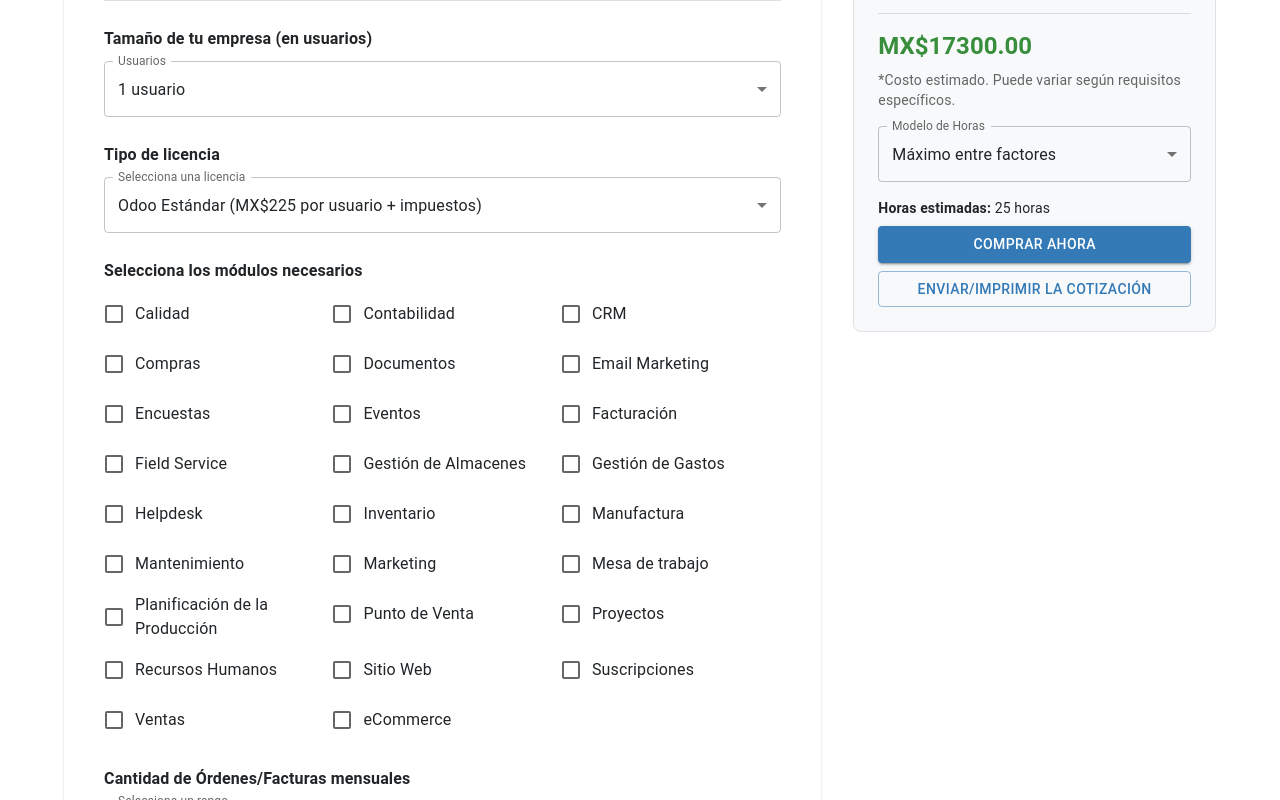
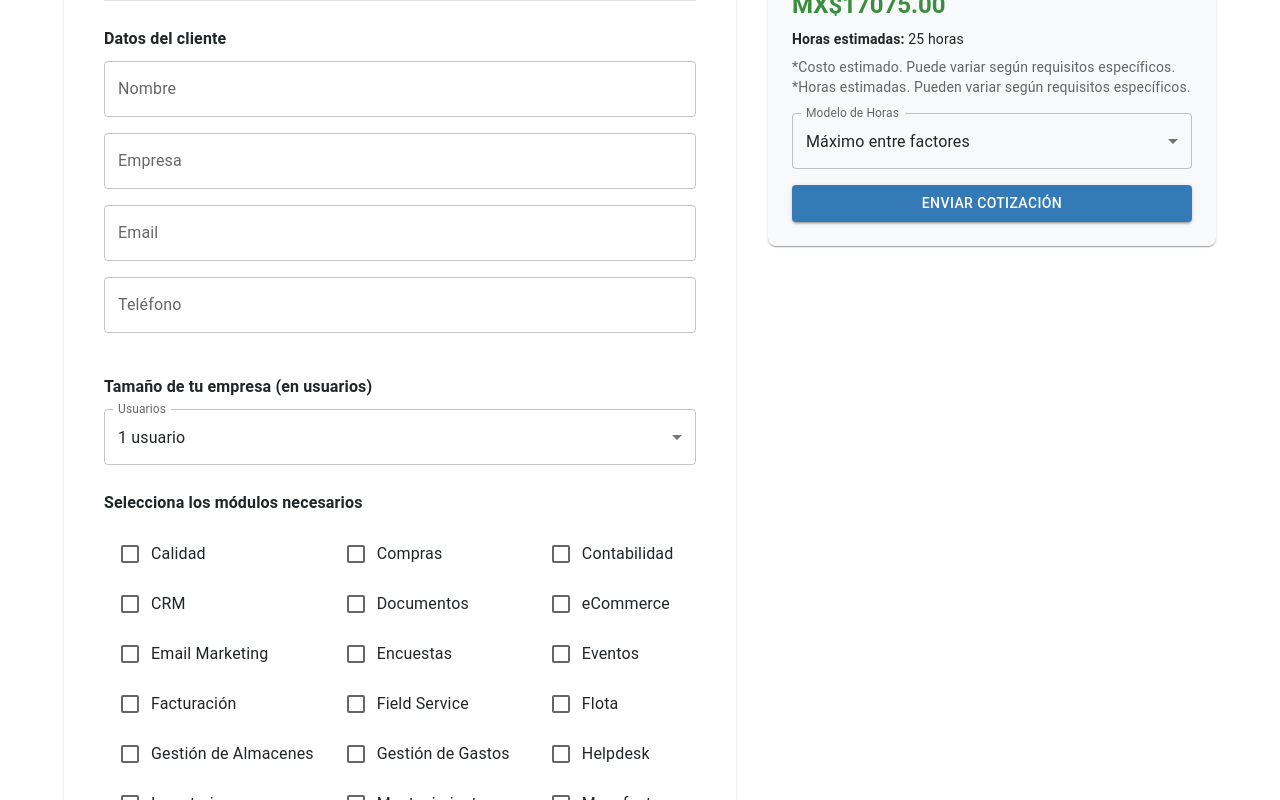
Before and after one commit to FReptar0/cotizador, a Next.js app: page /cotizador in a window 1280 px wide. Shown: the part 280-1080 px from the top of the page. Built offline with nearby package versions, Linux system fonts and the light colour scheme; sample sign-in values are in the browser's storage.

Commit message:
Actualizar dependencias de Material-UI a la versión 7.0.1 e incluir iconos de Material-UI

```diff
--- a/package.json
+++ b/package.json
@@ -11,7 +11,8 @@
   "dependencies": {
     "@emotion/react": "^11.14.0",
     "@emotion/styled": "^11.14.0",
-    "@mui/material": "^6.4.8",
+    "@mui/icons-material": "^7.0.1",
+    "@mui/material": "^7.0.1",
     "next": "15.2.3",
     "react": "^19.0.0",
     "react-dom": "^19.0.0"
--- a/src/pages/cotizador.js
+++ b/src/pages/cotizador.js
@@ -17,7 +17,11 @@
   MenuItem,
   Grid,
   Button,
+  IconButton,
+  Menu,
+  TextField,
 } from "@mui/material";
+import AccountCircleIcon from "@mui/icons-material/AccountCircle";
 import { createTheme, ThemeProvider } from "@mui/material/styles";
 
 // Configuración del tema con la nueva paleta
@@ -54,6 +58,7 @@
   { name: "Eventos" },
   { name: "Facturación" },
   { name: "Field Service" },
+  { name: "Flota" },
   { name: "Gestión de Almacenes" },
   { name: "Gestión de Gastos" },
   { name: "Helpdesk" },
@@ -62,7 +67,6 @@
   { name: "Mantenimiento" },
   { name: "Marketing" },
   { name: "Mesa de trabajo" },
-  { name: "Planificación de la Producción" },
   { name: "Punto de Venta" },
   { name: "Proyectos" },
   { name: "Recursos Humanos" },
@@ -92,20 +96,6 @@
   { label: "Más de 350", value: 400 },
 ];
 
-// Opciones para el tipo de licencia
-const licenseOptions = [
-  {
-    label: "Odoo Estándar (MX$225 por usuario + impuestos)",
-    value: "estandar",
-    cost: 225,
-  },
-  {
-    label: "Odoo.sh (MX$342 por usuario + impuestos)",
-    value: "odoo_sh",
-    cost: 342,
-  },
-];
-
 export default function CotizadorPage() {
   const router = useRouter();
 
@@ -116,11 +106,21 @@
   const [users, setUsers] = useState(1);
   const [selectedModules, setSelectedModules] = useState([]);
   const [orders, setOrders] = useState(orderRanges[0].value);
-  const [licenseType, setLicenseType] = useState("estandar");
   const [quote, setQuote] = useState(17000); // Precio base inicial
   // Estado para el modelo de estimación de horas: "max" o "sum"
   const [hoursModel, setHoursModel] = useState("max");
   const [estimatedHours, setEstimatedHours] = useState(25);
+
+  // Estados para los datos del cliente
+  const [customerName, setCustomerName] = useState("");
+  const [customerCompany, setCustomerCompany] = useState("");
+  const [customerEmail, setCustomerEmail] = useState("");
+  const [customerPhone, setCustomerPhone] = useState("");
+  const [emailError, setEmailError] = useState("");
+  const [phoneError, setPhoneError] = useState("");
+
+  // Estado para el menú del usuario en la navbar
+  const [anchorEl, setAnchorEl] = useState(null);
 
   // Verificar login
   useEffect(() => {
@@ -132,7 +132,7 @@
     }
   }, [router]);
 
-  // Cálculo del costo (ya existente)
+  // Cálculo del costo
   useEffect(() => {
     if (!authChecked) return;
     const moduleCount = selectedModules.length;
@@ -148,24 +148,18 @@
     }
     const extraUsersCost = users > 1 ? 2000 : 0;
     const extraOrdersCost = orders > orderRanges[0].value ? 3500 : 0;
-    const selectedLicense = licenseOptions.find(
-      (opt) => opt.value === licenseType
-    );
-    const licenseCost = selectedLicense ? selectedLicense.cost : 225;
     const total =
       modulePrice +
       users * 50 +
       orders * 0.5 +
       extraUsersCost +
-      extraOrdersCost +
-      users * licenseCost;
+      extraOrdersCost;
     setQuote(total.toFixed(2));
-  }, [authChecked, users, selectedModules, orders, licenseType]);
+  }, [authChecked, users, selectedModules, orders]);
 
   // Cálculo de horas estimadas
   useEffect(() => {
     if (!authChecked) return;
-    // Puedes alternar entre el modelo "max" o "sum" comentando uno y descomentando el otro.
     let hours;
     if (hoursModel === "max") {
       hours = calculateHoursMax(selectedModules.length, users, orders);
@@ -186,21 +180,49 @@
     );
   };
 
+  // Funciones para el menú del usuario en la navbar
+  const handleMenuOpen = (event) => {
+    setAnchorEl(event.currentTarget);
+  };
+  const handleMenuClose = () => {
+    setAnchorEl(null);
+  };
+  const handleLogout = () => {
+    localStorage.removeItem("isLoggedIn");
+    router.push("/login");
+  };
+
   // Helpers para mostrar etiquetas en el resumen
   const selectedUserLabel = selectedUserRange(users);
   const selectedOrderLabel = selectedOrderRange(orders);
-  const selectedLicenseLabel =
-    licenseOptions.find((opt) => opt.value === licenseType)?.label || "";
+
+  // Funciones de validación
+  const validateEmail = (email) => {
+    const regex = /^[\w-.]+@([\w-]+\.)+[\w-]{2,4}$/;
+    if (!regex.test(email)) {
+      return "Por favor ingresa un email válido";
+    }
+    return "";
+  };
+
+  const validatePhone = (phone) => {
+    // Permite opcionalmente el símbolo + y entre 7 a 15 dígitos
+    const regex = /^\+?\d{7,15}$/;
+    if (!regex.test(phone)) {
+      return "Por favor ingresa un número de teléfono válido";
+    }
+    return "";
+  };
 
   return (
     <ThemeProvider theme={theme}>
       <Head>
-        <title>Estimador de Proyecto | Tersoft.mx</title>
+        <title>Cotizador de Proyecto | Tersoft.mx</title>
         <meta name="description" content="Cotizador Odoo y Sage 300" />
         <meta name="viewport" content="width=device-width, initial-scale=1" />
       </Head>
 
-      {/* Navbar */}
+      {/* Navbar con icono de usuario */}
       <AppBar position="static" elevation={0}>
         <Toolbar sx={{ bgcolor: "primary.main" }}>
           <img
@@ -209,17 +231,32 @@
             style={{ height: 40, marginRight: 16 }}
           />
           <Typography variant="h6" sx={{ flexGrow: 1, color: "#ffffff" }}>
-            Cotizador Odoo
+            Cotizador para proyectos Odoo
           </Typography>
+          <IconButton color="inherit" onClick={handleMenuOpen}>
+            <AccountCircleIcon />
+          </IconButton>
+          <Menu
+            anchorEl={anchorEl}
+            open={Boolean(anchorEl)}
+            onClose={handleMenuClose}
+            anchorOrigin={{ vertical: "bottom", horizontal: "right" }}
+            transformOrigin={{ vertical: "top", horizontal: "right" }}
+            MenuProps={{
+              disableScrollLock: true,
+            }}
+          >
+            <MenuItem onClick={handleLogout}>Cerrar sesión</MenuItem>
+          </Menu>
         </Toolbar>
       </AppBar>
 
       {/* Contenedor principal */}
       <Box sx={{ bgcolor: "background.default", minHeight: "100vh", py: 5 }}>
         <Container maxWidth="lg">
-          <Grid container spacing={4}>
-            {/* Columna Izquierda: Formulario del Cotizador */}
-            <Grid item xs={12} md={8}>
+          <Grid container spacing={4} wrap="nowrap" sx={{ minWidth: "900px" }}>
+            {/* Columna Izquierda (Formulario) */}
+            <Grid item sx={{ width: "60%" }}>
               <Paper
                 elevation={1}
                 sx={{
@@ -244,6 +281,56 @@
                 </Typography>
                 <Divider sx={{ mb: 3 }} />
 
+                {/* Datos del Cliente */}
+                <Box sx={{ mb: 3 }}>
+                  <Typography
+                    variant="subtitle1"
+                    fontWeight="bold"
+                    sx={{ mb: 1 }}
+                    color="text.primary"
+                  >
+                    Datos del cliente
+                  </Typography>
+                  <TextField
+                    label="Nombre"
+                    variant="outlined"
+                    fullWidth
+                    sx={{ mb: 2 }}
+                    value={customerName}
+                    onChange={(e) => setCustomerName(e.target.value)}
+                  />
+                  <TextField
+                    label="Empresa"
+                    variant="outlined"
+                    fullWidth
+                    sx={{ mb: 2 }}
+                    value={customerCompany}
+                    onChange={(e) => setCustomerCompany(e.target.value)}
+                  />
+                  <TextField
+                    label="Email"
+                    variant="outlined"
+                    fullWidth
+                    sx={{ mb: 2 }}
+                    value={customerEmail}
+                    onChange={(e) => setCustomerEmail(e.target.value)}
+                    onBlur={(e) => setEmailError(validateEmail(e.target.value))}
+                    error={Boolean(emailError)}
+                    helperText={emailError}
+                  />
+                  <TextField
+                    label="Teléfono"
+                    variant="outlined"
+                    fullWidth
+                    sx={{ mb: 2 }}
+                    value={customerPhone}
+                    onChange={(e) => setCustomerPhone(e.target.value)}
+                    onBlur={(e) => setPhoneError(validatePhone(e.target.value))}
+                    error={Boolean(phoneError)}
+                    helperText={phoneError}
+                  />
+                </Box>
+
                 {/* Tamaño de la empresa (usuarios) */}
                 <Box sx={{ mb: 3 }}>
                   <Typography
@@ -254,7 +341,7 @@
                   >
                     Tamaño de tu empresa (en usuarios)
                   </Typography>
-                  <FormControl fullWidth>
+                  <FormControl fullWidth variant="outlined">
                     <InputLabel id="user-range-label" color="primary">
                       Usuarios
                     </InputLabel>
@@ -274,37 +361,7 @@
                   </FormControl>
                 </Box>
 
-                {/* Tipo de licencia */}
-                <Box sx={{ mb: 3 }}>
-                  <Typography
-                    variant="subtitle1"
-                    fontWeight="bold"
-                    sx={{ mb: 1 }}
-                    color="text.primary"
-                  >
-                    Tipo de licencia
-                  </Typography>
-                  <FormControl fullWidth>
-                    <InputLabel id="license-label" color="primary">
-                      Selecciona una licencia
-                    </InputLabel>
-                    <Select
-                      labelId="license-label"
-                      value={licenseType}
-                      label="Selecciona una licencia"
-                      onChange={(e) => setLicenseType(e.target.value)}
-                      color="primary"
-                    >
-                      {licenseOptions.map((opt) => (
-                        <MenuItem key={opt.value} value={opt.value}>
-                          {opt.label}
-                        </MenuItem>
-                      ))}
-                    </Select>
-                  </FormControl>
-                </Box>
-
-                {/* Módulos */}
+                {/* Sección: Módulos */}
                 <Box sx={{ mb: 3 }}>
                   <Typography
                     variant="subtitle1"
@@ -314,23 +371,67 @@
                   >
                     Selecciona los módulos necesarios
                   </Typography>
-                  <Grid container spacing={1}>
-                    {odooModules.map((module) => (
-                      <Grid item xs={12} sm={6} md={4} key={module.name}>
+                  <Box
+                    component="table"
+                    sx={{
+                      width: "100%",
+                      borderCollapse: "separate",
+                      borderSpacing: "16px 8px",
+                    }}
+                  >
+                    <tbody>
+                      {chunkArray(
+                        [...odooModules].sort((a, b) =>
+                          a.name.localeCompare(b.name)
+                        ),
+                        3
+                      ).map((row, rowIndex) => (
+                        <Box component="tr" key={rowIndex}>
+                          {row.map((module) => (
+                            <Box
+                              component="td"
+                              key={module.name}
+                              sx={{
+                                width: "33%",
+                                verticalAlign: "middle",
+                              }}
+                            >
                               <FormControlLabel
                                 control={
                                   <Checkbox
-                              onChange={() => handleModuleChange(module.name)}
-                              checked={selectedModules.includes(module.name)}
+                                    onChange={() =>
+                                      handleModuleChange(module.name)
+                                    }
+                                    checked={selectedModules.includes(
+                                      module.name
+                                    )}
                                     color="primary"
                                   />
                                 }
                                 label={module.name}
-                          sx={{ color: "text.primary" }}
+                                sx={{
+                                  alignItems: "center",
+                                  "& .MuiFormControlLabel-label": {
+                                    whiteSpace: "nowrap",
+                                    overflow: "hidden",
+                                    textOverflow: "ellipsis",
+                                  },
+                                }}
                               />
-                      </Grid>
+                            </Box>
                           ))}
-                  </Grid>
+                          {row.length < 3 &&
+                            [...Array(3 - row.length)].map((_, i) => (
+                              <Box
+                                component="td"
+                                key={`empty-${i}`}
+                                sx={{ width: "33%" }}
+                              />
+                            ))}
+                        </Box>
+                      ))}
+                    </tbody>
+                  </Box>
                 </Box>
 
                 {/* Órdenes/Facturas */}
@@ -343,15 +444,15 @@
                   >
                     Cantidad de Órdenes/Facturas mensuales
                   </Typography>
-                  <FormControl fullWidth>
+                  <FormControl fullWidth variant="outlined">
                     <InputLabel id="orders-range-label" color="primary">
                       Selecciona un rango
                     </InputLabel>
                     <Select
                       labelId="orders-range-label"
                       value={orders}
-                      label="Cantidad"
                       onChange={(e) => setOrders(parseInt(e.target.value))}
+                      label="Selecciona un rango"
                       color="primary"
                     >
                       {orderRanges.map((range) => (
@@ -365,13 +466,13 @@
               </Paper>
             </Grid>
 
-            {/* Columna Derecha: Resumen, Costo y Horas */}
-            <Grid item xs={12} md={4}>
-              <Box
+            {/* Columna Derecha (Resumen) */}
+            <Grid item sx={{ width: "40%" }}>
+              <Paper
+                elevation={1}
                 sx={{
                   p: 3,
                   borderRadius: 2,
-                  border: "1px solid #dee2e6",
                   backgroundColor: "#f8f9fa",
                 }}
               >
@@ -385,9 +486,6 @@
                 </Typography>
                 <Typography variant="body2" color="text.primary">
                   <strong>Usuarios:</strong> {selectedUserRange(users)}
-                </Typography>
-                <Typography variant="body2" color="text.primary">
-                  <strong>Licencia:</strong> {selectedLicenseLabel}
                 </Typography>
                 <Typography variant="body2" color="text.primary">
                   <strong>Módulos:</strong> {selectedModules.length}
@@ -405,16 +503,21 @@
                 >
                   MX${quote}
                 </Typography>
+                <Typography variant="body2" color="text.primary" sx={{ mb: 1 }}>
+                  <strong>Horas estimadas:</strong> {estimatedHours} horas
+                </Typography>
+                <Typography variant="body2" color="text.secondary" sx={{}}>
+                  *Costo estimado. Puede variar según requisitos específicos.
+                </Typography>
                 <Typography
                   variant="body2"
                   color="text.secondary"
                   sx={{ mb: 2 }}
                 >
-                  *Costo estimado. Puede variar según requisitos específicos.
+                  *Horas estimadas. Pueden variar según requisitos específicos.
                 </Typography>
 
-                {/* Selección de modelo de horas */}
-                <FormControl fullWidth sx={{ mb: 2 }}>
+                <FormControl fullWidth variant="outlined" sx={{ mb: 2 }}>
                   <InputLabel id="hours-model-label" color="primary">
                     Modelo de Horas
                   </InputLabel>
@@ -430,19 +533,12 @@
                   </Select>
                 </FormControl>
 
-                <Typography variant="body2" color="text.primary" sx={{ mb: 1 }}>
-                  <strong>Horas estimadas:</strong> {estimatedHours} horas
-                </Typography>
-
                 <Box sx={{ display: "flex", flexDirection: "column", gap: 1 }}>
                   <Button variant="contained" color="primary" fullWidth>
-                    Comprar ahora
-                  </Button>
-                  <Button variant="outlined" color="primary" fullWidth>
-                    Enviar/Imprimir la cotización
+                    Enviar cotización
                   </Button>
                 </Box>
-              </Box>
+              </Paper>
             </Grid>
           </Grid>
         </Container>
@@ -459,10 +555,7 @@
   return orderRanges.find((range) => range.value === orders)?.label || "";
 }
 
-/**
- * Modelo 1: Tomar el máximo entre los 3 factores
- * Calcula horas estimadas para cada factor y retorna el máximo.
- */
+/** Modelo 1: Tomar el máximo entre los 3 factores */
 function calculateHoursMax(modulesCount, users, orders) {
   let hoursModules = 25;
   if (modulesCount === 0) hoursModules = 25;
@@ -490,24 +583,27 @@
   return Math.max(hoursModules, hoursUsers, hoursOrders);
 }
 
-/**
- * Modelo 2: Sumar incrementos
- * Base de 25 horas, luego se suman incrementos según cada factor.
- */
+/** Modelo 2: Sumar incrementos */
 function calculateHoursSum(modulesCount, users, orders) {
   let hours = 25; // base
-  // Incremento por módulos
   if (modulesCount >= 1 && modulesCount <= 2) hours += 5;
   else if (modulesCount >= 3 && modulesCount <= 4) hours += 20;
   else if (modulesCount >= 5 && modulesCount <= 6) hours += 35;
   else if (modulesCount >= 7 && modulesCount <= 8) hours += 55;
   else if (modulesCount >= 9) hours += 75;
-  // Incremento por usuarios: si hay más de 1 usuario, sumar 10 horas
   if (users > 1) hours += 10;
-  // Incremento por órdenes: según el rango seleccionado
   if (orders > 50 && orders <= 100) hours += 10;
   else if (orders > 100 && orders <= 200) hours += 20;
   else if (orders > 200 && orders <= 350) hours += 35;
   else if (orders > 350) hours += 50;
   return hours;
 }
+
+/** Función para dividir un array en "chunks" de tamaño fijo */
+function chunkArray(array, size) {
+  const chunked = [];
+  for (let i = 0; i < array.length; i += size) {
+    chunked.push(array.slice(i, i + size));
+  }
+  return chunked;
+}
```
Also changed, not shown: 1 other file (tests, documents, lock files or other folders). Lines whose indentation alone changed are shown as unchanged.
